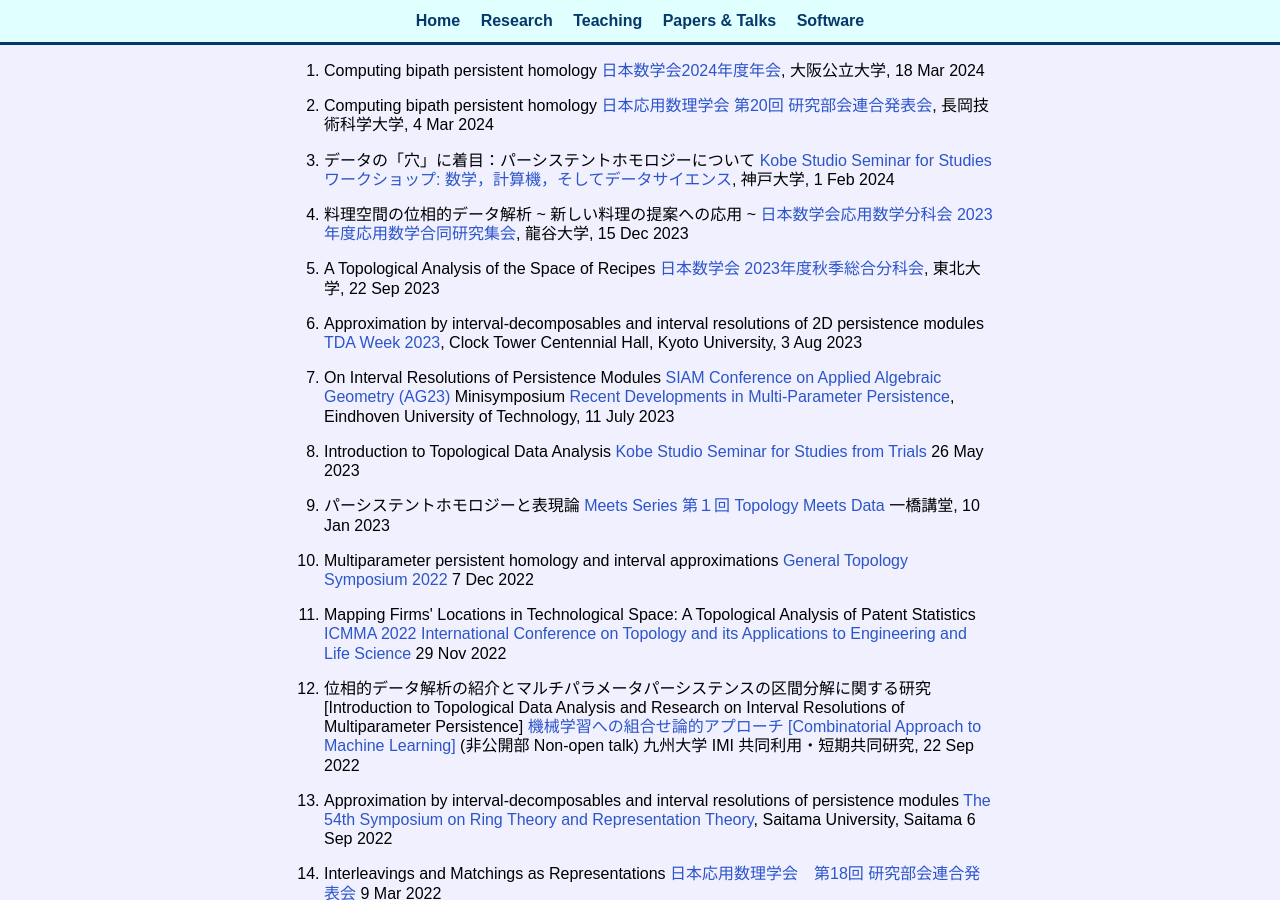
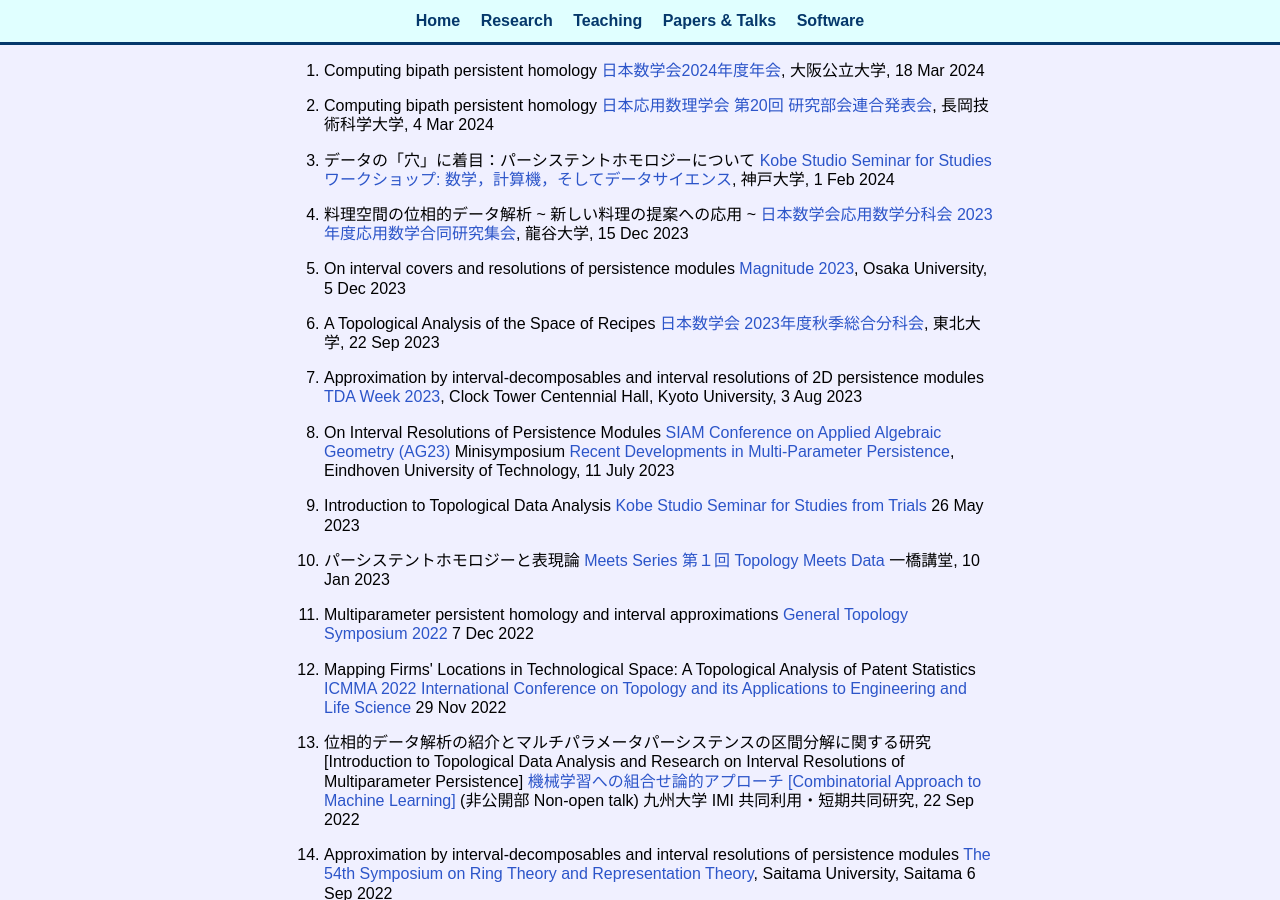
Before and after one commit to emerson-escolar/emerson-escolar.github.io, a Jekyll site: the page built from research_lists.html, in a window 1280 px wide and 900 px high, scrolled down 2131 px. Built offline with Jekyll 4.4.1, drawn with Linux system fonts in a browser that asks for light colours.

Commit message:
add magnitude talk

```diff
--- a/research_lists.html
+++ b/research_lists.html
@@ -317,6 +317,14 @@ title: Emer's Papers & Talks
         日本数学会応用数学分科会 2023年度応用数学合同研究集会</a>,
       龍谷大学,
       15 Dec 2023
+    </li>
+
+    <li>
+      On interval covers and resolutions of persistence modules
+      <a target="_blank" href="https://sites.google.com/view/magnitude2023/home">
+        Magnitude 2023</a>,
+      Osaka University,
+      5 Dec 2023
     </li>
 
     <li>
```
